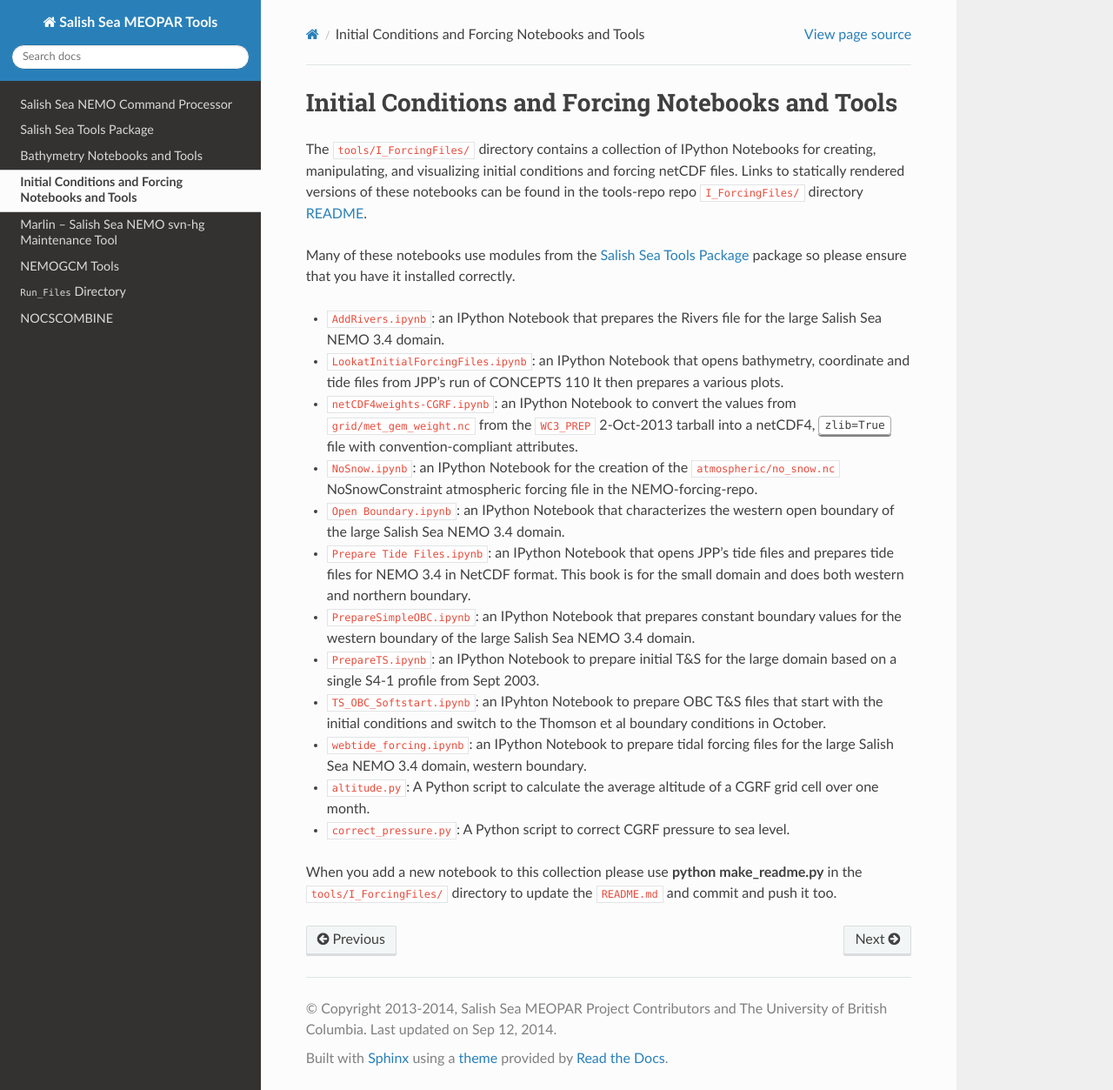
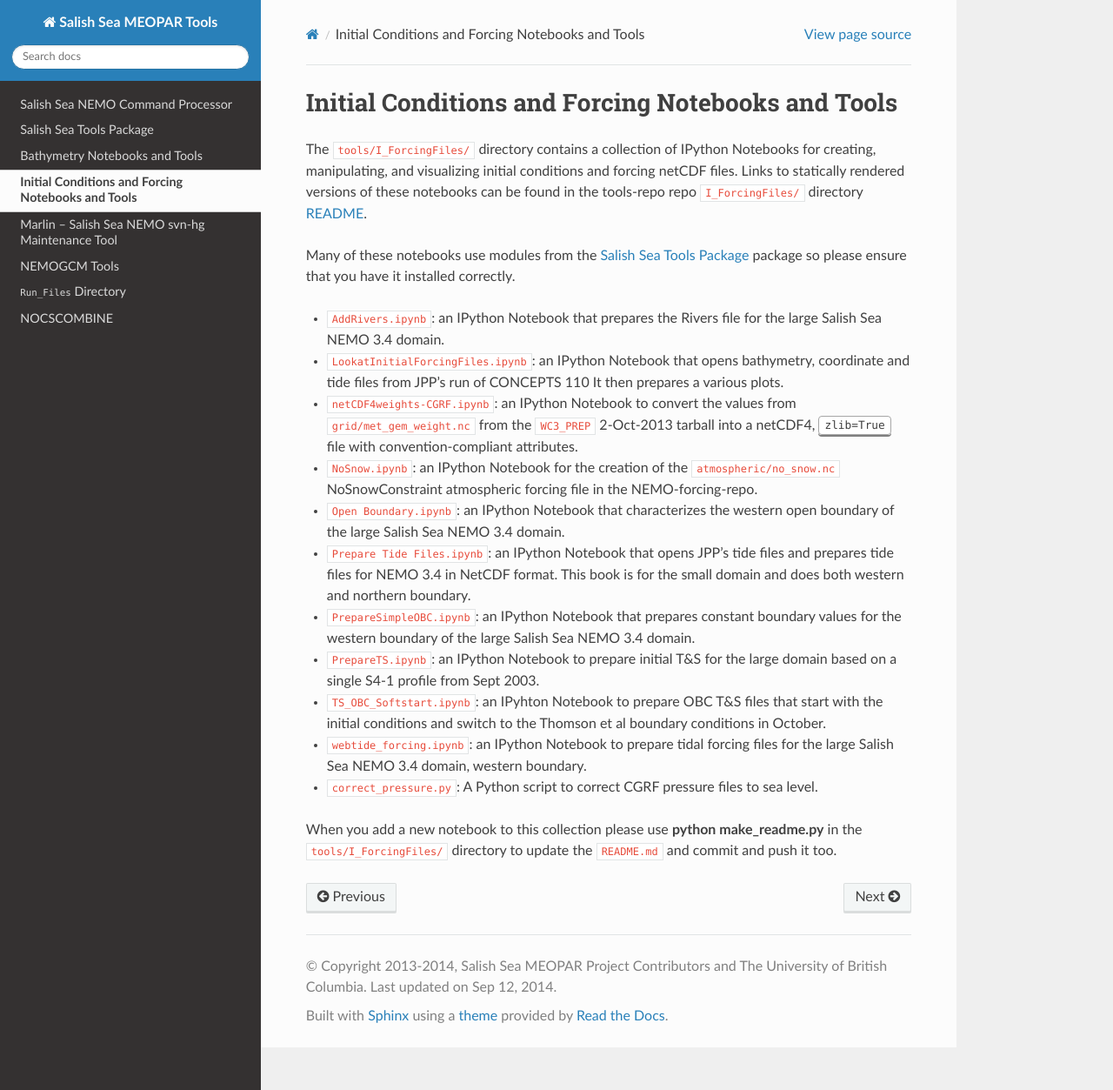
Before and after one commit to SalishSeaCast/tools, a Sphinx documentation site: the page built from docs/I_ForcingFiles/index.rst, in a window 1280 px wide and 1253 px high. Shown: the whole window at 87% size. Built offline with Sphinx 7.4.7 and the Read the Docs theme 2.0.0, drawn with Linux system fonts in a browser that asks for light colours.

Commit message:
Removed the altitude script from docs

```diff
--- a/docs/I_ForcingFiles/index.rst
+++ b/docs/I_ForcingFiles/index.rst
@@ -33,8 +33,6 @@ Many of these notebooks use modules from the :ref:`SalishSeaTools` package so pl
 
 * :file:`webtide_forcing.ipynb`: an IPython Notebook to prepare tidal forcing files for the large Salish Sea NEMO 3.4 domain, western boundary.
 
-* :file:`altitude.py`: A Python script to calculate the average altitude of a CGRF grid cell over one month.
-
-* :file:`correct_pressure.py`: A Python script to correct CGRF pressure to sea level.
+* :file:`correct_pressure.py`: A Python script to correct CGRF pressure files to sea level.
 
 When you add a new notebook to this collection please use :command:`python make_readme.py` in the :file:`tools/I_ForcingFiles/` directory to update the :file:`README.md` and commit and push it too.
```
